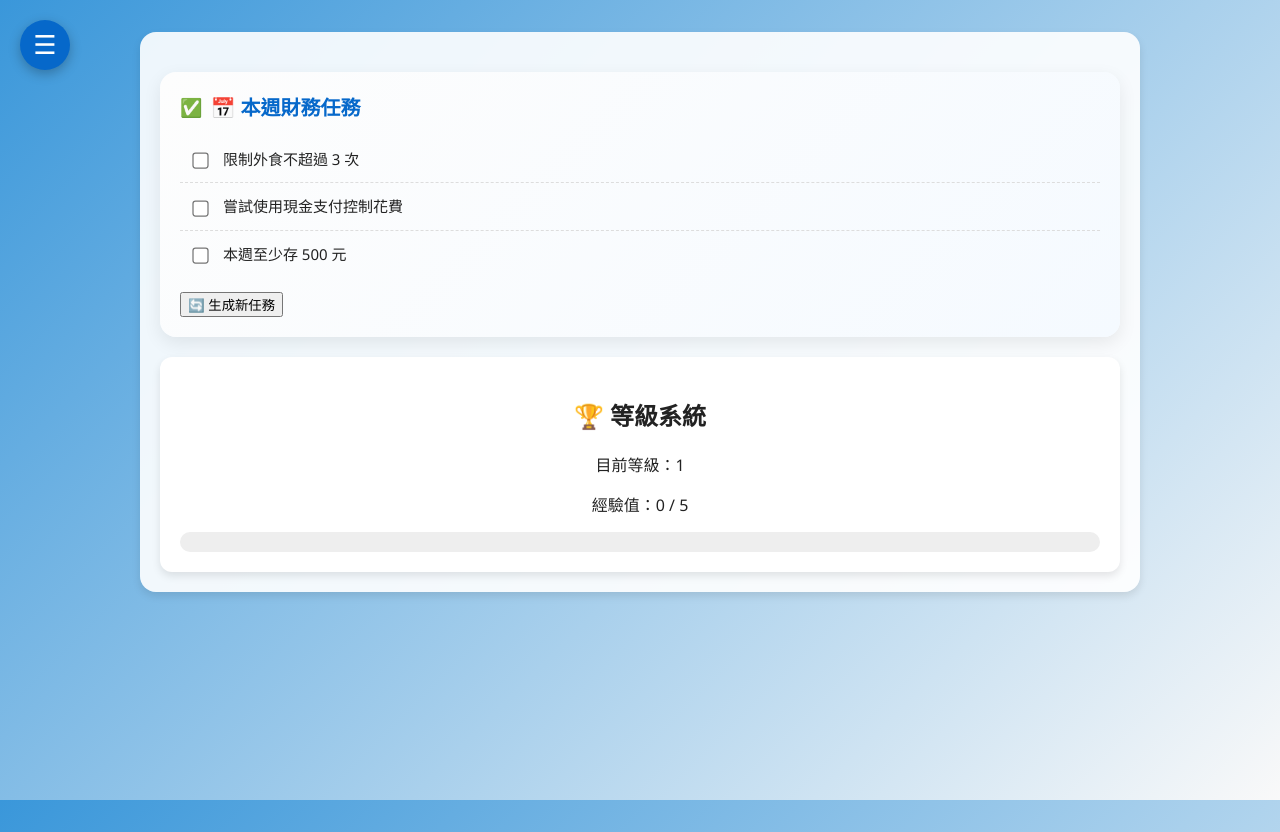
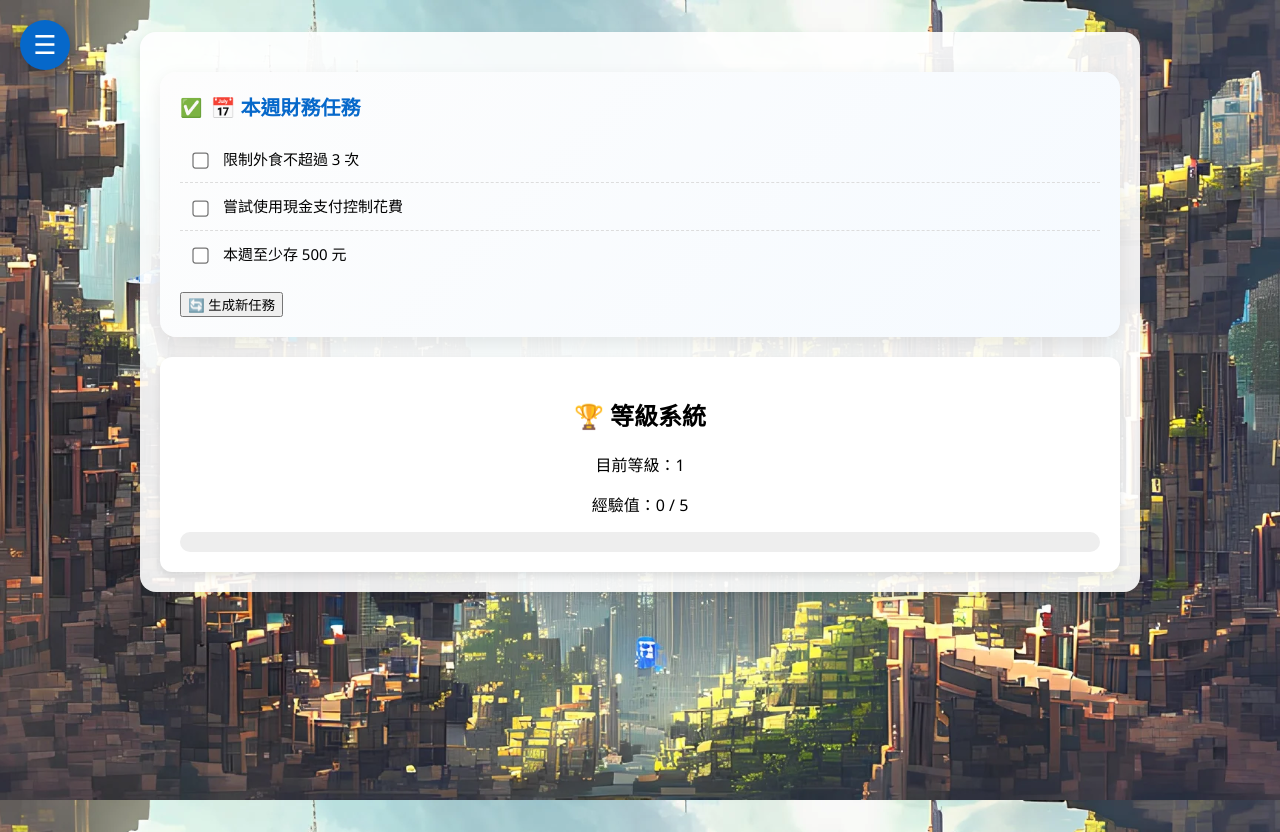
Before and after one commit to chanside/my-finance-app, a website: page public/WeeklyTask.html in a window 1280 px wide. Drawn offline with Linux system fonts and the light colour scheme.

Commit message:
Add files via upload

```diff
--- a/public/Quiz.css
+++ b/public/Quiz.css
@@ -1,7 +1,8 @@
 /* ================= 全域設定 ================= */
 body {
   font-family: "Microsoft JhengHei", sans-serif;
-  background: #f9fafb;
+  background: #0070e0;
+  background: url("../image/65af605b-7faa-4a9a-ad38-1854f17a942c.jpg") center/cover no-repeat fixed;
   margin: 0;
   padding: 20px;
 }
--- a/public/WeeklyTask.css
+++ b/public/WeeklyTask.css
@@ -25,13 +25,7 @@ body {
   margin: 0;
   padding: 0;
   min-height: 100vh;
-
-  /* 背景漸層 */
-  background: linear-gradient(135deg, var(--bg-start), var(--bg-end));
-  background-attachment: fixed;
-  -webkit-font-smoothing: antialiased;
-  -moz-osx-font-smoothing: grayscale;
-  color: #222;
+  background: url("../image/aHR0cHM6Ly9iLnN0YWJsZWNvZy5jb20vNzBhMDg2YjMtNDFlMy00ZmMyLTk0ZjQtYTVmNTZkYzk1M2FmLmpwZWc.webp") center/cover no-repeat fixed;
 }
 
 /* 減少動態效果（尊重使用者設定） */
```
Also changed, not shown: public/WeeklyTask.html (+0 -1 lines).
